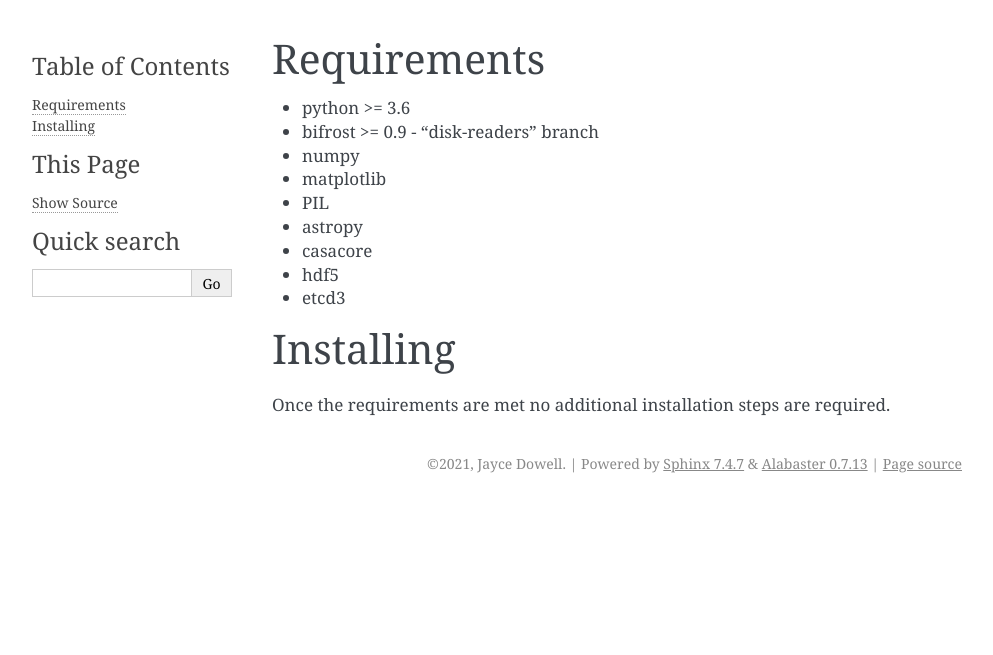
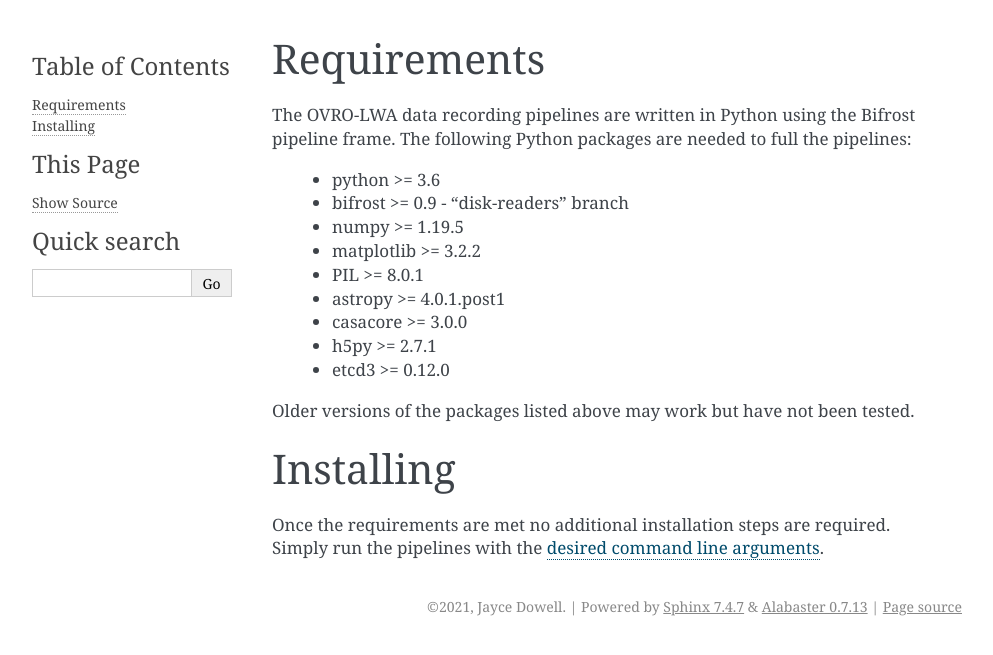
Before and after one commit to lwa-project/ovro_data_recorder, a Sphinx documentation site: the page built from docs/source/install.rst, in a window 1280 px wide. Shown: the top 655 px of the page, without its empty margins (148-1141 px from the left). Built offline with Sphinx 7.4.7, drawn with Linux system fonts in a browser that asks for light colours; formulas are drawn with MathJax 3.

Commit message:
Added version information.

```diff
--- a/docs/source/install.rst
+++ b/docs/source/install.rst
@@ -1,17 +1,23 @@
 Requirements
 ============
 
-* python >= 3.6
-* bifrost >= 0.9 - "disk-readers" branch
-* numpy
-* matplotlib
-* PIL
-* astropy
-* casacore
-* hdf5
-* etcd3
+The OVRO-LWA data recording pipelines are written in Python using the Bifrost
+pipeline frame.  The following Python packages are needed to full the pipelines:
+
+ * python >= 3.6
+ * bifrost >= 0.9 - "disk-readers" branch
+ * numpy >= 1.19.5
+ * matplotlib >= 3.2.2
+ * PIL >= 8.0.1
+ * astropy >= 4.0.1.post1
+ * casacore >= 3.0.0
+ * h5py >= 2.7.1
+ * etcd3 >= 0.12.0
+
+Older versions of the packages listed above may work but have not been tested.
 
 Installing
 ==========
 
-Once the requirements are met no additional installation steps are required.
+Once the requirements are met no additional installation steps are required.  Simply
+run the pipelines with the :doc:`desired command line arguments</using>`.
```
